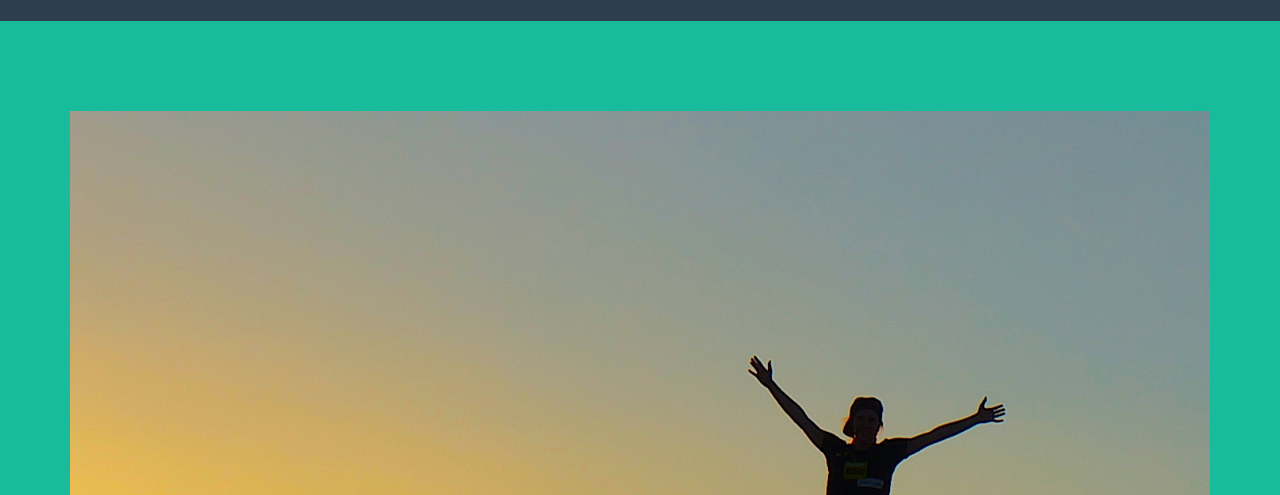
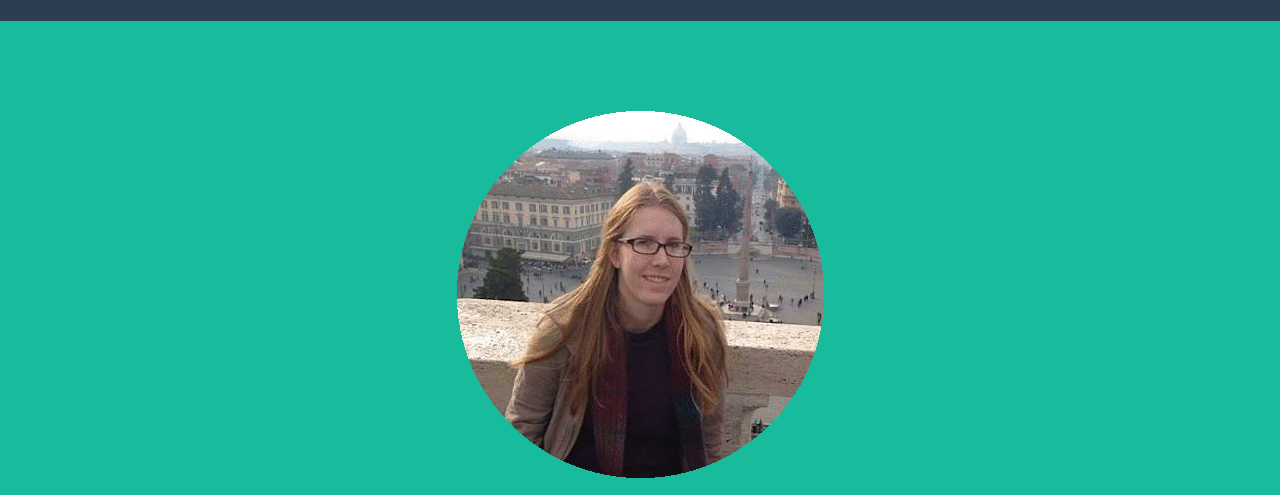
Before and after one commit to annechristy/MyPage, a plain HTML site: page index.html in a window 1280 px wide. Shown: the part 89-584 px from the top of the page. Drawn offline with nearby package versions, Linux system fonts and the light colour scheme.

Commit message:
Adding round picture.

```diff
--- a/index.html
+++ b/index.html
@@ -74,7 +74,7 @@
         <div class="container">
             <div class="row">
                 <div class="col-lg-12">
-                    <img class="img-responsive" src="img/silhouette.JPG" alt="">
+                    <img class="img-responsive" src="img/me_popolo.gif" alt="">
                     <div class="intro-text">
                         <span class="name">Anne Christy</span>
                         <hr class="star-light">
```
Also changed, not shown: img/me_popolo.gif (added).
